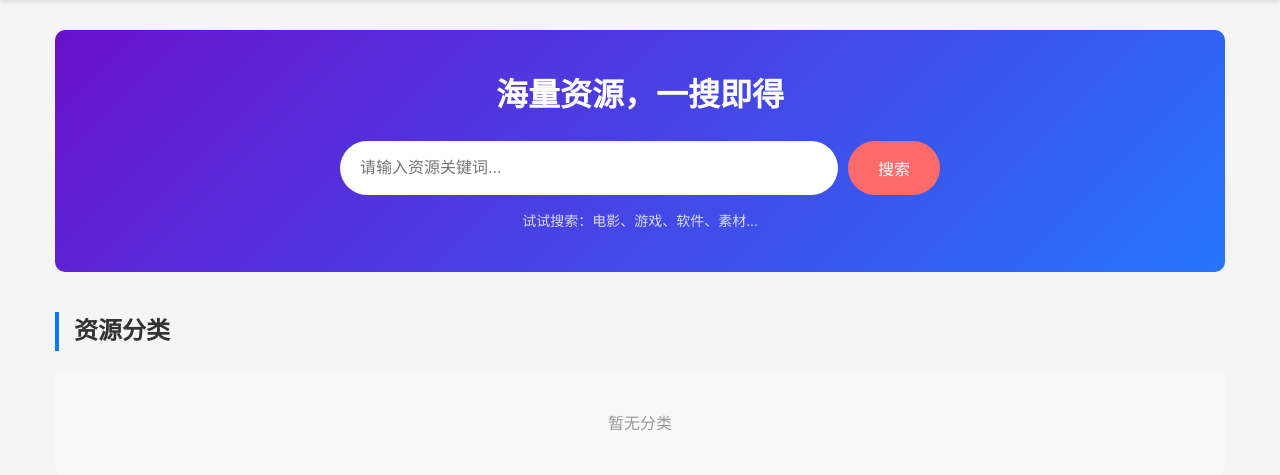
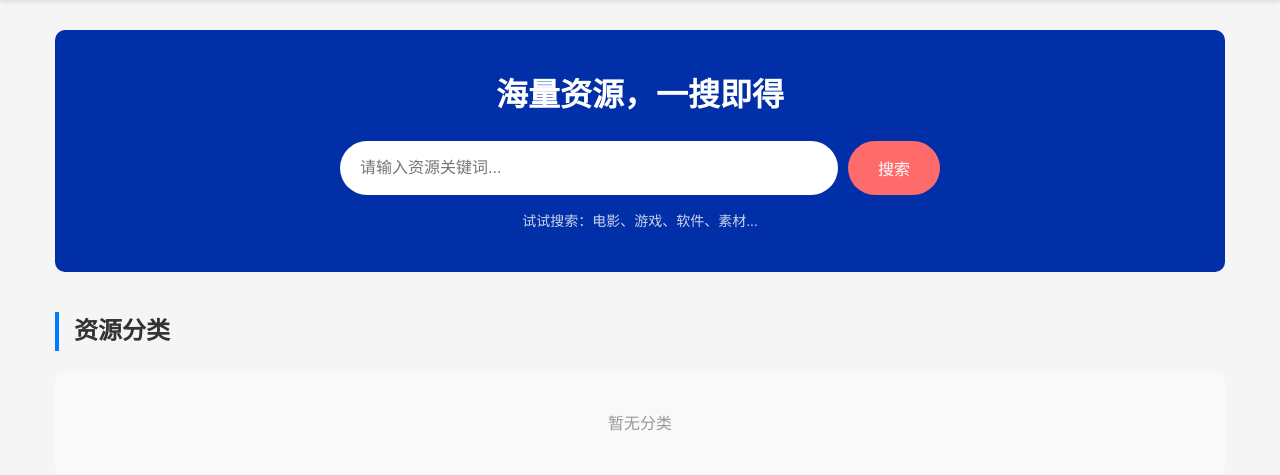
Before and after one commit to kilig0424/resource_share, a Django app: page / in a window 1280 px wide. Shown: the part 72-547 px from the top of the page. Run offline with Django 4.2, Linux system fonts and the light colour scheme; data that the repository does not hold is empty.

Commit message:
备份点：SEO前的备份）

```diff
--- a/core/urls.py
+++ b/core/urls.py
@@ -1,5 +1,7 @@
 from django.urls import path
 from . import views
+
+
 
 app_name = 'core'
 
--- a/resource_share/urls.py
+++ b/resource_share/urls.py
@@ -19,6 +19,7 @@ from django.urls import path, include
 from django.conf import settings
 from django.conf.urls.static import static
 
+
 urlpatterns = [
     path('admin/', admin.site.urls),
     path('', include('core.urls')),  # 主站点的URL
--- a/templates/core/index.html
+++ b/templates/core/index.html
@@ -85,7 +85,8 @@
     .search-section {
         text-align: center;
         padding: 40px 0;
-        background: linear-gradient(135deg, #6a11cb 0%, #2575fc 100%);
+
+        background: #002FA7;
         color: white;
         border-radius: 10px;
         margin-bottom: 40px;
```
